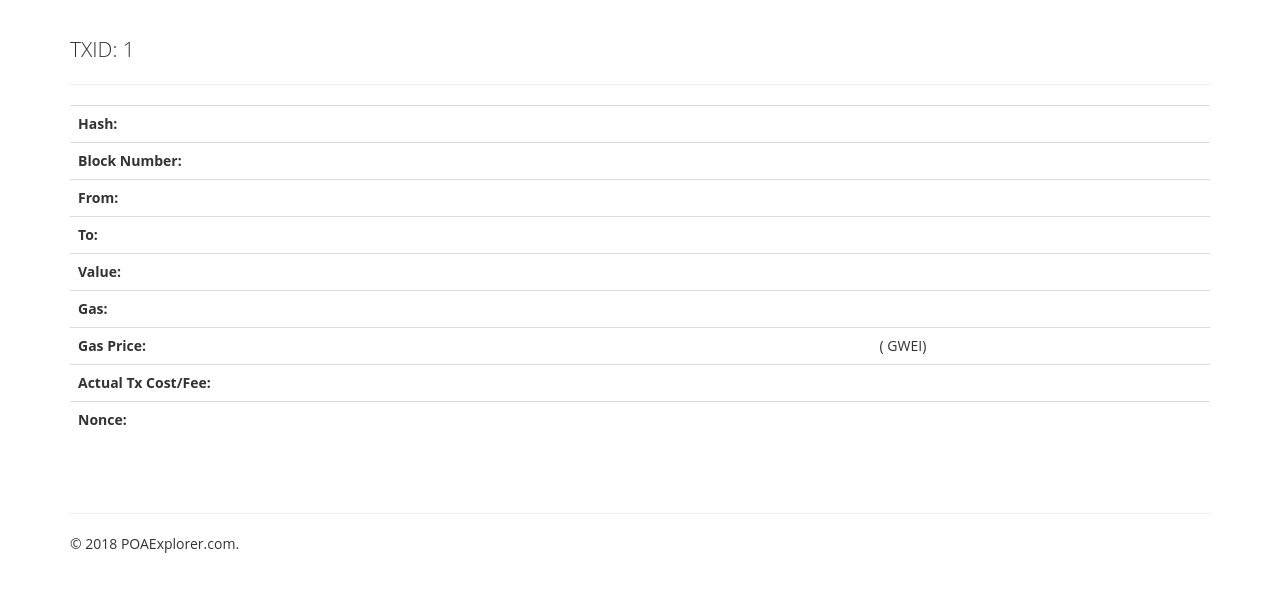
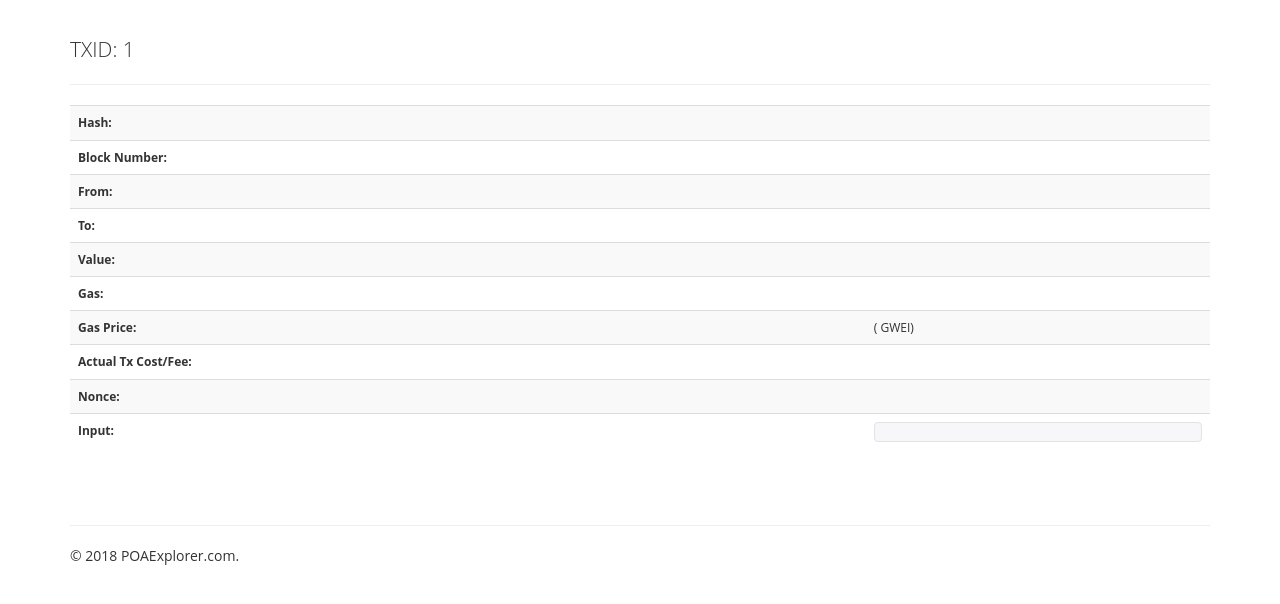
Before and after one commit to acravenho/poaexplorer.com, a CodeIgniter app: page /database/txid/search/1 in a window 1280 px wide. Shown: the part 130-734 px from the top of the page. Run offline with CodeIgniter, Linux system fonts and the light colour scheme; tables that the repository leaves empty or names only in its code hold one stand-in row (values such as "Sample post"); some libraries are stand-ins or nearby versions.

Commit message:
Added input to Transaction Details.

```diff
--- a/application/views/search/txid.php
+++ b/application/views/search/txid.php
@@ -3,7 +3,7 @@
 		<p class="lead">TXID: <?php echo $this->uri->segment(3); ?></p>
 		<hr>
 
-		<table id="trans_table" class="table">
+		<table id="trans_table" class="table table-striped transaction_table">
 			<tr><th>Hash:</th><td id="trans_hash"></td></tr>
 			<tr><th>Block Number:</th><td id="trans_blockNumber"></td></tr>
 			<tr><th>From:</th><td id="trans_from"></td></tr>
@@ -13,6 +13,7 @@
 			<tr><th>Gas Price:</th><td><span class="trans_gasPrice"></span> (<span class="trans_gwei"></span> GWEI)</td></tr>
 			<tr><th>Actual Tx Cost/Fee:</th><td id="trans_txfee"></td></tr>
 			<tr><th>Nonce:</th><td id="trans_nonce"></td></tr>
+			<tr><th>Input:</th><td id="trans_input"><figure class="highlight"><pre></pre></figure></td></tr>
 
 
 		</table>
--- a/assets/js/main.js
+++ b/assets/js/main.js
@@ -92,6 +92,7 @@
 	    $('.trans_gas').html(transaction.gas);
 	    $('.trans_gasPrice').text(gasprice + ' POA');
 	    $('#trans_nonce').html(transaction.nonce);
+	    $('#trans_input .highlight pre').html(transaction.input);
 	 }
 
 	 function getStartBlock() {
```
